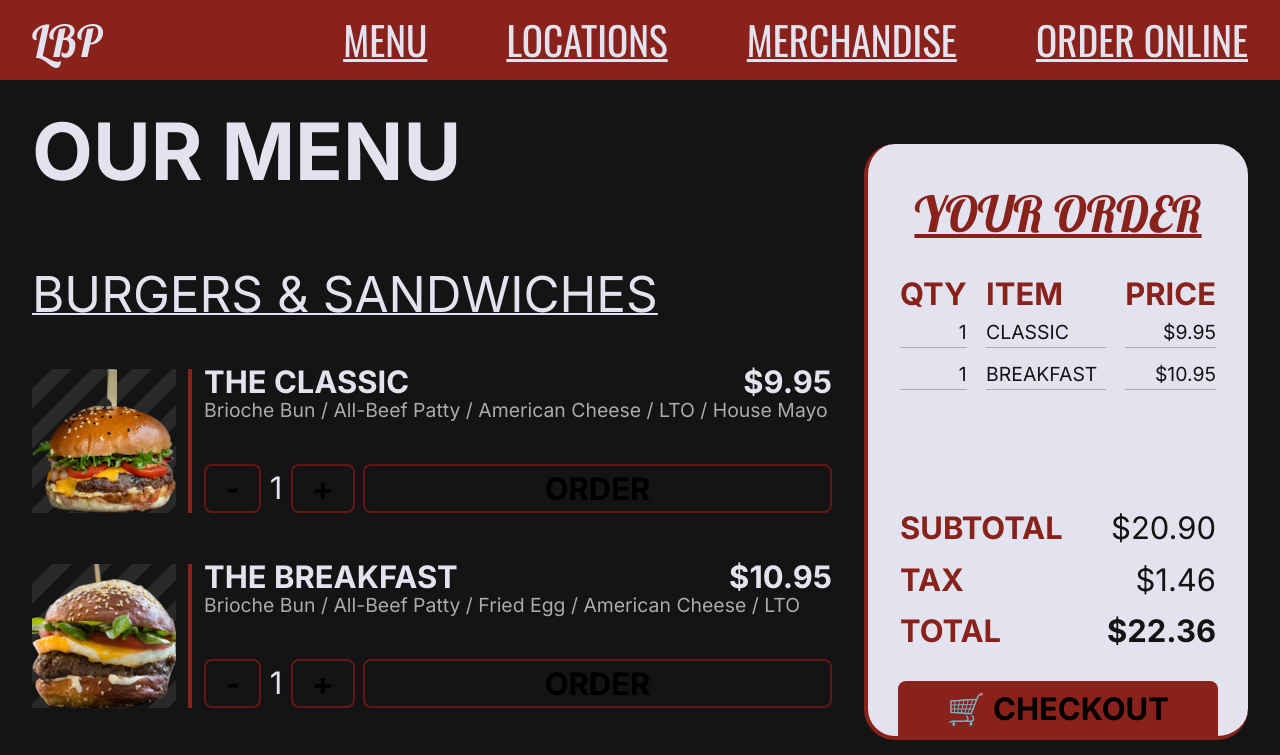
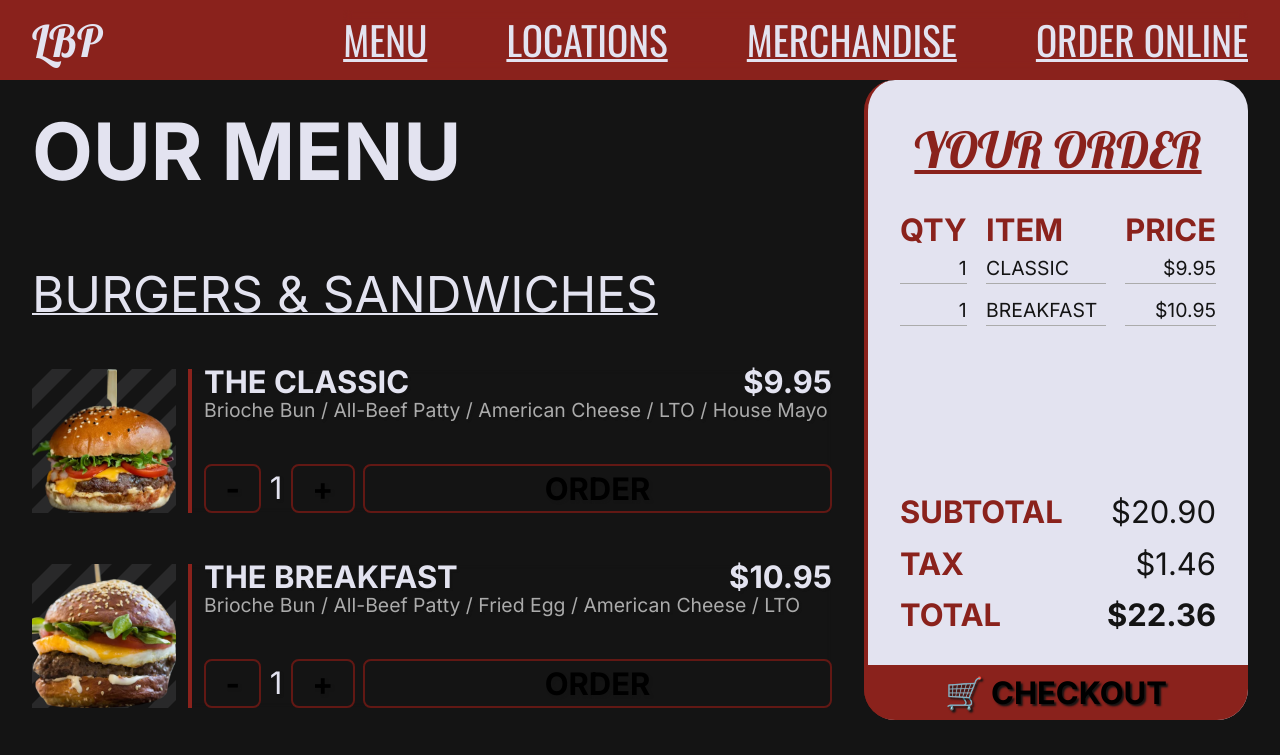
Before and after one commit to mhowen/lbp_demo, a Vue app: page / in a window 1280 px wide. Shown: the top 755 px of the page. Built offline with nearby package versions, Linux system fonts and the light colour scheme.

Commit message:
consolidate repeated styles

```diff
--- a/src/components/OrderSummary.vue
+++ b/src/components/OrderSummary.vue
@@ -9,24 +9,24 @@
       <p>Subtotal: <span>$20.90</span></p>
     </div>
     <div class="summary">
-      <h3 class="summary__heading">Your Order</h3>
+      <h3 class="summary__heading align-center clr-primary">Your Order</h3>
       <div class="summary__data">
         <h4 class="summary__data-label">Qty</h4>
-        <ul class="summary__data-list">
+        <ul class="summary__data-list align-end">
           <li>1</li>
           <li>1</li>
         </ul>
       </div>
       <div class="summary__data">
-        <h4 class="summary__data-label">Item</h4>
+        <h4>Item</h4>
         <ul class="summary__data-list">
           <li>Classic</li>
           <li>Breakfast</li>
         </ul>
       </div>
       <div class="summary__data">
-        <h4 class="summary__data-label">Price</h4>
-        <ul class="summary__data-list">
+        <h4>Price</h4>
+        <ul class="summary__data-list align-end">
           <li>$9.95</li>
           <li>$10.95</li>
         </ul>
@@ -43,7 +43,7 @@
         <h4 class="summary__data-label">Total</h4>
         <p class="summary__data-price">$22.36</p>
       </div>
-      <button class="summary__btn">🛒 Checkout</button>
+      <button class="btn summary__btn">🛒 Checkout</button>
     </div>
   </div>
 </template>
@@ -79,11 +79,11 @@
       var(--max-width-mitem)
     );
     right: var(--padding-inline-app);
-    top: calc(var(--header-height) + 4rem);
-    height: min(65rem, 100vh - var(--header-height) - 8rem);
+    top: 50%;
+    transform: translateY(-50%);
+    height: min(48rem, 80vh);
 
     border-inline-start: 4px solid var(--clr-primary);
-    border-block-end: 4px solid var(--clr-primary);
     border-radius: 1em;
     text-transform: uppercase;
   }
@@ -97,14 +97,7 @@
     padding-inline: var(--padding-inline);
     position: relative;
   }
-  /* qty/price */
-  .summary > .summary__data:nth-child(2),
-  .summary > .summary__data:nth-child(4) {
-    text-align: end;
-  }
-
-  .summary__heading,
-  .summary__data-label {
+  .summary h4 {
     color: var(--clr-primary);
     font-size: var(--step-1);
   }
@@ -113,7 +106,6 @@
     font-family: Lobster, Oswald;
     font-size: var(--step-2);
     margin-block: var(--gap-l) var(--gap-m);
-    text-align: center;
     text-decoration: underline 4px;
   }
   .summary__data-list > li {
@@ -136,17 +128,12 @@
   .summary__btn {
     position: absolute;
     bottom: 0;
-    left: 50%;
-    min-width: max(20rem, 66%);
-    transform: translateX(-50%);
+    left: -0.25rem;
+    min-width: calc(100% + 0.25rem);
 
-    background-color: var(--clr-primary);
     border: none;
-    border-bottom-left-radius: 0;
-    border-bottom-right-radius: 0;
-    font-size: var(--step-1);
-    padding: var(--gap-s) var(--gap-l);
-    text-transform: uppercase;
+    border-radius: 0 0 1em 1em;
+    padding-block: var(--gap-s);
   }
 }
 </style>
```
